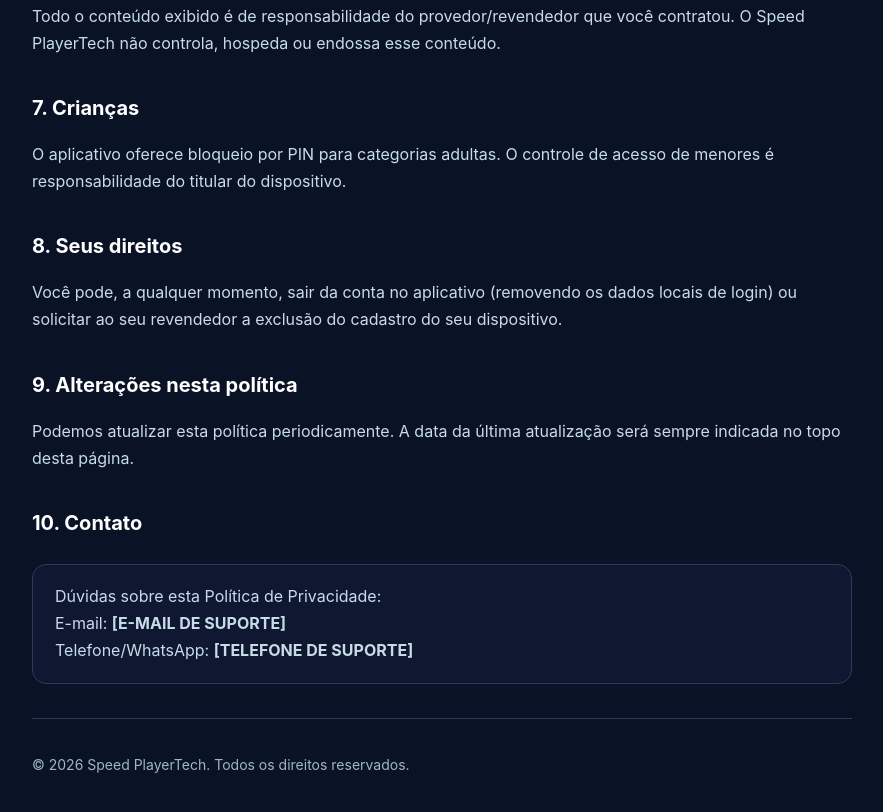
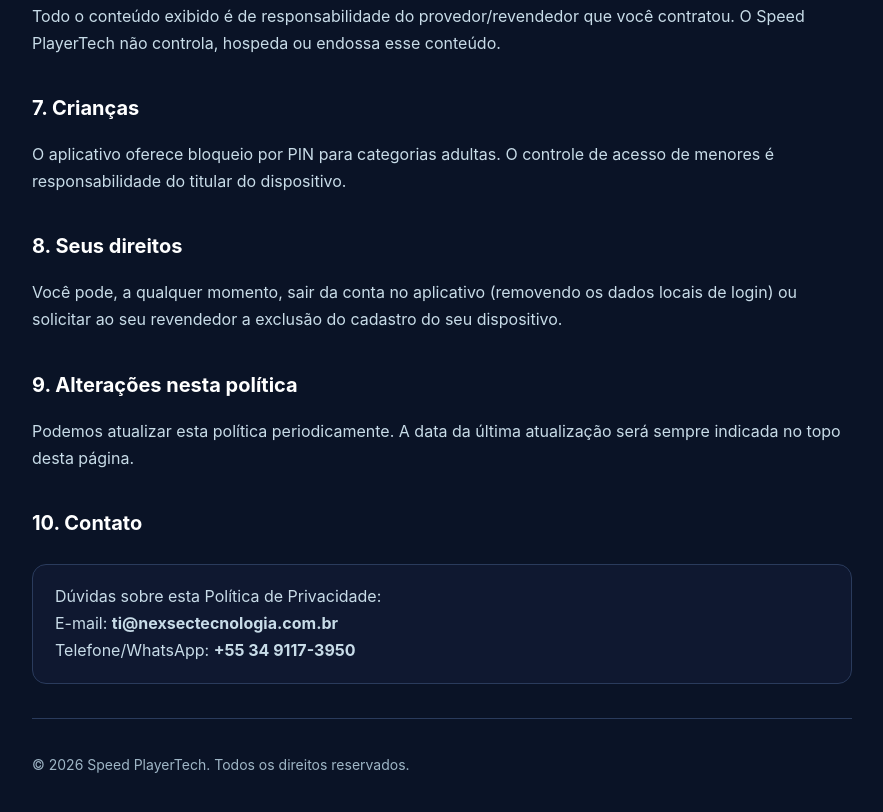
Before and after one commit to tfxds/iptvbnsc, a website: page legal/speedplayertech-privacidade.html in a window 1280 px wide. Shown: the part 1220-2032 px from the top of the page, without its empty margins (198-1081 px from the left). Drawn offline with Linux system fonts and the light colour scheme.

Commit message:
preenche contato de suporte nas paginas legais do Speed PlayerTech

```diff
--- a/legal/speedplayertech-privacidade.html
+++ b/legal/speedplayertech-privacidade.html
@@ -58,8 +58,8 @@
   <h2>10. Contato</h2>
   <div class="box">
     Dúvidas sobre esta Política de Privacidade:<br>
-    E-mail: <strong>[E-MAIL DE SUPORTE]</strong><br>
-    Telefone/WhatsApp: <strong>[TELEFONE DE SUPORTE]</strong>
+    E-mail: <strong>ti@nexsectecnologia.com.br</strong><br>
+    Telefone/WhatsApp: <strong>+55 34 9117-3950</strong>
   </div>
 
   <hr>
```
Also changed, not shown: legal/speedplayertech-termos.html (+2 -2 lines).
